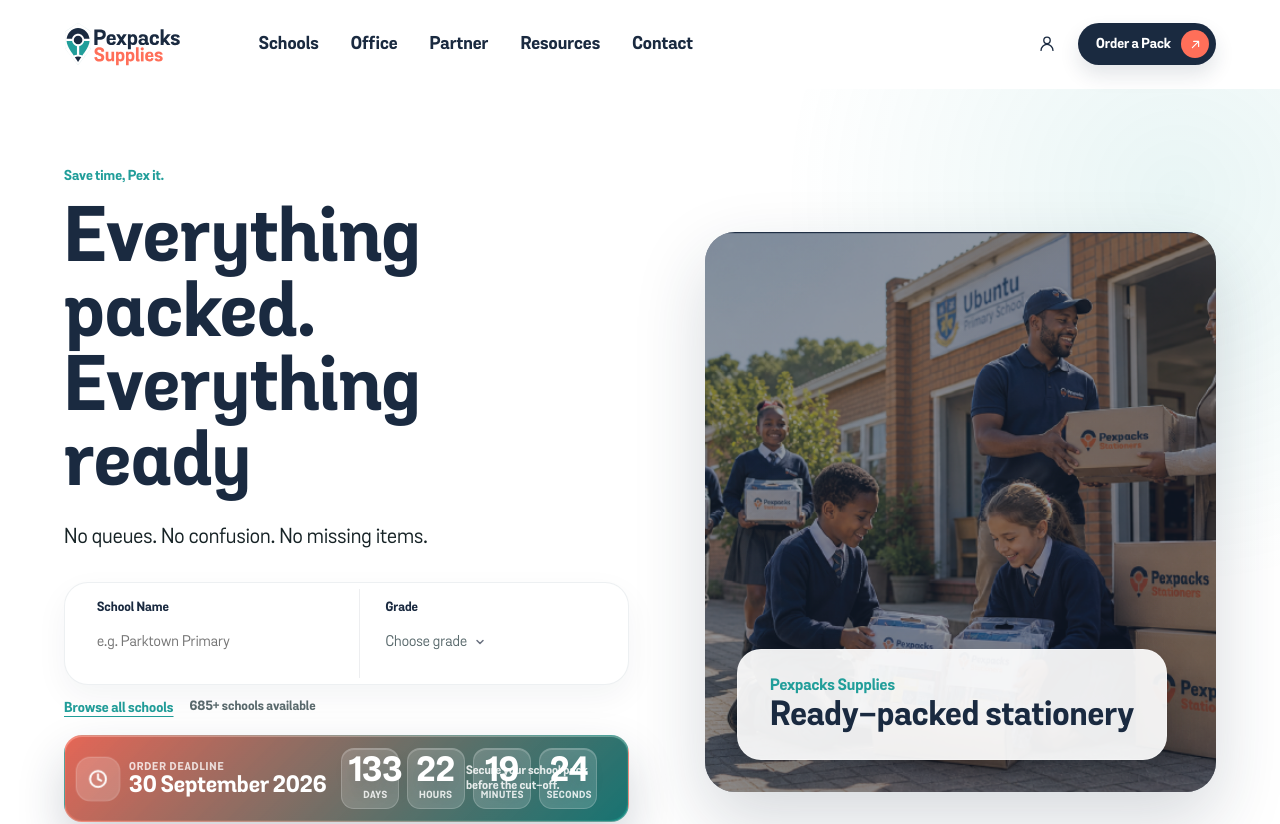
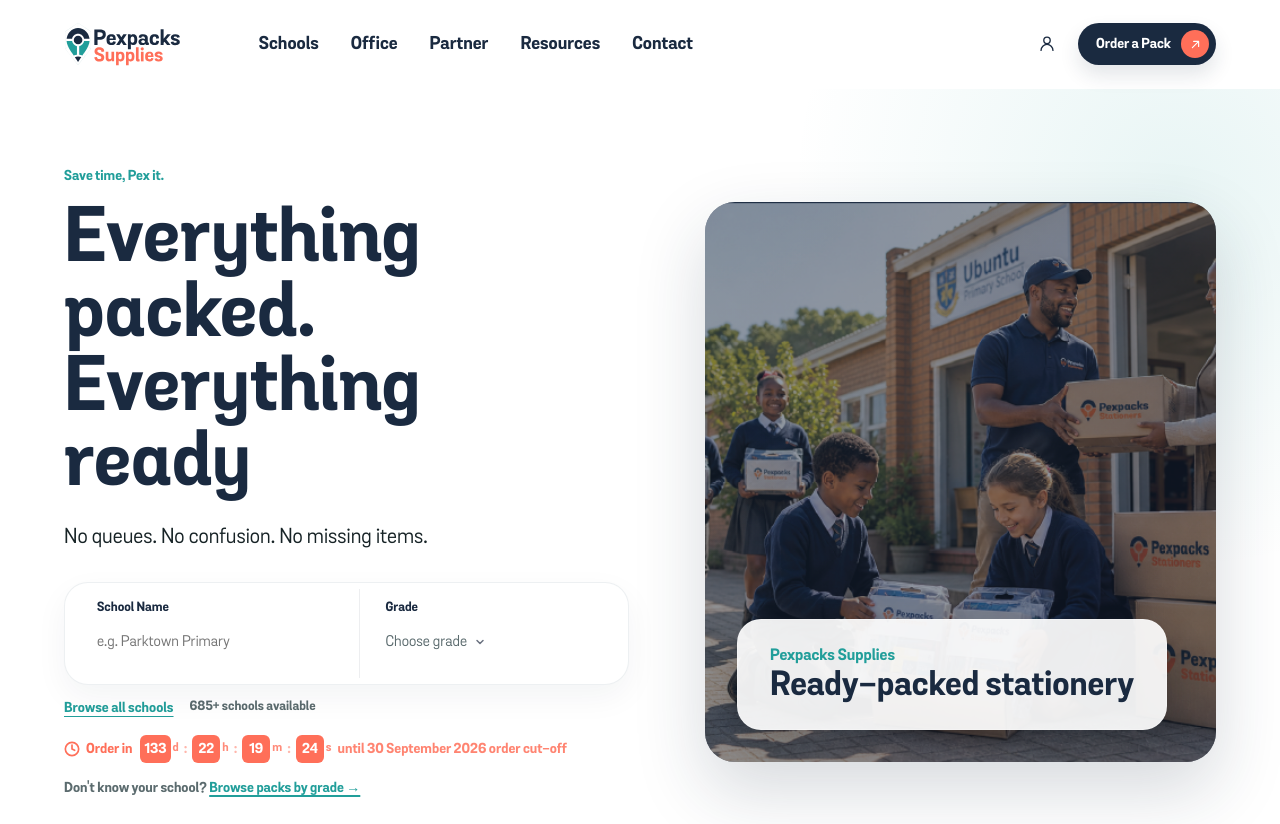
Before and after one commit to mcebisidesigner-spec/pexpacks-supplies, a Next.js app: page / in a window 1280 px wide. Shown: the top 824 px of the page. Built offline with nearby package versions, Linux system fonts and the light colour scheme.

Commit message:
Restore inline countdown style

```diff
--- a/components/shared/CountdownTimer.module.css
+++ b/components/shared/CountdownTimer.module.css
@@ -1,220 +1,63 @@
 .countdown {
-  position: relative;
-  display: inline-grid;
-  grid-template-columns: auto minmax(0, 1fr) auto;
-  align-items: center;
-  gap: 14px;
-  width: min(100%, 820px);
-  padding: 12px;
-  overflow: hidden;
-  border: 1px solid rgba(255, 255, 255, 0.22);
-  border-radius: 18px;
-  background:
-    linear-gradient(135deg, rgba(255, 111, 89, 0.94), rgba(22, 143, 132, 0.94)),
-    var(--pex-primary);
-  color: #ffffff;
-  box-shadow:
-    0 22px 48px rgba(26, 42, 64, 0.2),
-    inset 0 1px 0 rgba(255, 255, 255, 0.24);
-  isolation: isolate;
-}
-
-.countdown::before {
-  content: "";
-  position: absolute;
-  inset: -45% -10%;
-  z-index: -1;
-  background: linear-gradient(
-    110deg,
-    transparent 28%,
-    rgba(255, 255, 255, 0.28) 45%,
-    transparent 62%
-  );
-  animation: sheen 5s ease-in-out infinite;
-}
-
-.countdown::after {
-  content: "";
-  position: absolute;
-  inset: 1px;
-  z-index: -1;
-  border-radius: 17px;
-  background: linear-gradient(135deg, rgba(26, 42, 64, 0.06), rgba(26, 42, 64, 0.22));
-  pointer-events: none;
-}
-
-.header {
   display: inline-flex;
   align-items: center;
-  gap: 10px;
-  min-width: 0;
-}
-
-.iconWrap {
-  display: inline-grid;
-  place-items: center;
-  width: 42px;
-  height: 42px;
-  flex: 0 0 auto;
-  border-radius: 14px;
-  background: rgba(255, 255, 255, 0.18);
-  box-shadow: inset 0 0 0 1px rgba(255, 255, 255, 0.16);
-  animation: pulse 2.8s ease-in-out infinite;
-}
-
-.copy {
-  display: grid;
-  gap: 2px;
-  min-width: 0;
+  gap: 6px;
+  flex-wrap: wrap;
 }
 
 .label {
-  color: rgba(255, 255, 255, 0.78);
-  font-size: 11px;
-  font-weight: 900;
-  letter-spacing: 0.08em;
-  line-height: 1;
-  text-transform: uppercase;
-}
-
-.deadline {
-  color: #ffffff;
-  font-family: var(--font-heading);
-  font-size: clamp(17px, 2vw, 23px);
-  font-weight: 900;
-  line-height: 1;
-  white-space: nowrap;
-}
-
-.blocks {
-  display: grid;
-  grid-template-columns: repeat(4, minmax(58px, 1fr));
-  gap: 8px;
-  min-width: 0;
+  font-weight: 700;
+  margin-right: 2px;
 }
 
 .block {
-  display: grid;
-  place-items: center;
-  gap: 3px;
-  min-height: 58px;
-  padding: 8px 7px;
-  border: 1px solid rgba(255, 255, 255, 0.18);
-  border-radius: 13px;
-  background: rgba(255, 255, 255, 0.16);
-  box-shadow: inset 0 1px 0 rgba(255, 255, 255, 0.18);
-  transition:
-    transform 0.2s ease,
-    background 0.2s ease,
-    border-color 0.2s ease;
-}
-
-.countdown:hover .block,
-.countdown:focus-within .block {
-  transform: translateY(-2px);
-  border-color: rgba(255, 255, 255, 0.32);
-  background: rgba(255, 255, 255, 0.22);
+  display: inline-flex;
+  align-items: center;
+  gap: 2px;
 }
 
 .num {
-  color: #ffffff;
-  font-family: var(--font-heading);
-  font-size: clamp(22px, 3vw, 34px);
-  font-weight: 900;
+  display: inline-flex;
+  align-items: center;
+  justify-content: center;
+  min-width: 28px;
+  height: 28px;
+  padding: 0 4px;
+  border-radius: 6px;
+  background: var(--pex-coral);
+  color: var(--pex-bg);
+  font-size: 14px;
+  font-weight: 800;
   font-variant-numeric: tabular-nums;
-  letter-spacing: 0;
-  line-height: 0.9;
-  text-shadow: 0 8px 18px rgba(26, 42, 64, 0.18);
+  line-height: 1;
 }
 
 .unit {
-  color: rgba(255, 255, 255, 0.82);
-  font-size: 10px;
-  font-weight: 900;
-  letter-spacing: 0.05em;
-  line-height: 1;
-  text-transform: uppercase;
+  font-size: 12px;
+  font-weight: 700;
+  opacity: 0.8;
+}
+
+.sep {
+  font-weight: 700;
+  opacity: 0.5;
+  margin: 0 -1px;
 }
 
 .suffix {
-  max-width: 150px;
-  color: rgba(255, 255, 255, 0.86);
-  font-size: 12px;
-  font-weight: 800;
-  line-height: 1.25;
-}
-
-@keyframes sheen {
-  0%,
-  58% {
-    transform: translateX(-60%) rotate(0.001deg);
-  }
-
-  100% {
-    transform: translateX(60%) rotate(0.001deg);
-  }
-}
-
-@keyframes pulse {
-  0%,
-  100% {
-    transform: scale(1);
-  }
-
-  50% {
-    transform: scale(1.06);
-  }
-}
-
-@media (prefers-reduced-motion: reduce) {
-  .countdown::before,
-  .iconWrap {
-    animation: none;
-  }
-
-  .block {
-    transition: none;
-  }
-}
-
-@media (max-width: 820px) {
-  .countdown {
-    grid-template-columns: 1fr;
-    align-items: stretch;
-    gap: 12px;
-  }
-
-  .blocks {
-    grid-template-columns: repeat(4, minmax(0, 1fr));
-  }
-
-  .suffix {
-    max-width: none;
-  }
+  font-weight: 600;
+  opacity: 0.85;
 }
 
 @media (max-width: 480px) {
-  .countdown {
-    padding: 10px;
-    border-radius: 16px;
+  .suffix {
+    width: 100%;
+    margin-top: 2px;
   }
 
-  .blocks {
-    gap: 6px;
-  }
-
-  .block {
-    min-height: 54px;
-    padding: 7px 4px;
-    border-radius: 11px;
-  }
-
-  .unit {
-    font-size: 9px;
-  }
-
-  .iconWrap {
-    width: 38px;
-    height: 38px;
+  .num {
+    min-width: 24px;
+    height: 24px;
+    font-size: 12px;
   }
 }
--- a/components/shared/CountdownTimer.tsx
+++ b/components/shared/CountdownTimer.tsx
@@ -2,8 +2,6 @@
 
 import { useState, useEffect } from "react";
 import styles from "./CountdownTimer.module.css";
-
-const deadlineLabel = "30 September 2026";
 
 function getTimeUntil(target: Date) {
   const diff = target.getTime() - Date.now();
@@ -18,13 +16,6 @@ function getTimeUntil(target: Date) {
 
 const pad = (n: number) => String(n).padStart(2, "0");
 
-const timeParts = [
-  { key: "days", label: "Days" },
-  { key: "hours", label: "Hours" },
-  { key: "minutes", label: "Minutes" },
-  { key: "seconds", label: "Seconds" },
-] as const;
-
 export function CountdownTimer({ targetDate }: { targetDate: Date }) {
   const [time, setTime] = useState(() => getTimeUntil(targetDate));
 
@@ -38,42 +29,43 @@ export function CountdownTimer({ targetDate }: { targetDate: Date }) {
   return (
     <span
       className={styles.countdown}
-      aria-label={`Order deadline countdown to ${deadlineLabel}`}
+      aria-label="Order countdown to 30 September 2026"
     >
-      <span className={styles.header}>
-        <span className={styles.iconWrap} aria-hidden="true">
       <svg
-            width="18"
-            height="18"
+        width="16"
+        height="16"
         viewBox="0 0 24 24"
         fill="none"
         stroke="currentColor"
         strokeWidth="2.5"
         strokeLinecap="round"
         strokeLinejoin="round"
+        aria-hidden="true"
       >
         <circle cx="12" cy="12" r="10" />
         <polyline points="12 6 12 12 16 14" />
       </svg>
+      <span className={styles.label}>Order in</span>
+      <span className={styles.block}>
+        <span className={styles.num}>{pad(time.days)}</span>
+        <span className={styles.unit}>d</span>
       </span>
-        <span className={styles.copy}>
-          <span className={styles.label}>Order deadline</span>
-          <span className={styles.deadline}>{deadlineLabel}</span>
+      <span className={styles.sep}>:</span>
+      <span className={styles.block}>
+        <span className={styles.num}>{pad(time.hours)}</span>
+        <span className={styles.unit}>h</span>
       </span>
+      <span className={styles.sep}>:</span>
+      <span className={styles.block}>
+        <span className={styles.num}>{pad(time.minutes)}</span>
+        <span className={styles.unit}>m</span>
       </span>
-
-      <span className={styles.blocks} aria-hidden="true">
-        {timeParts.map((part) => (
-          <span className={styles.block} key={part.key}>
-            <span className={styles.num}>{pad(time[part.key])}</span>
-            <span className={styles.unit}>{part.label}</span>
+      <span className={styles.sep}>:</span>
+      <span className={styles.block}>
+        <span className={styles.num}>{pad(time.seconds)}</span>
+        <span className={styles.unit}>s</span>
       </span>
-        ))}
-      </span>
-
-      <span className={styles.suffix}>
-        Secure your school pack before the cut-off.
-      </span>
+      <span className={styles.suffix}>until 30 September 2026 order cut-off</span>
     </span>
   );
 }
```
Lines whose indentation alone changed are shown as unchanged.
